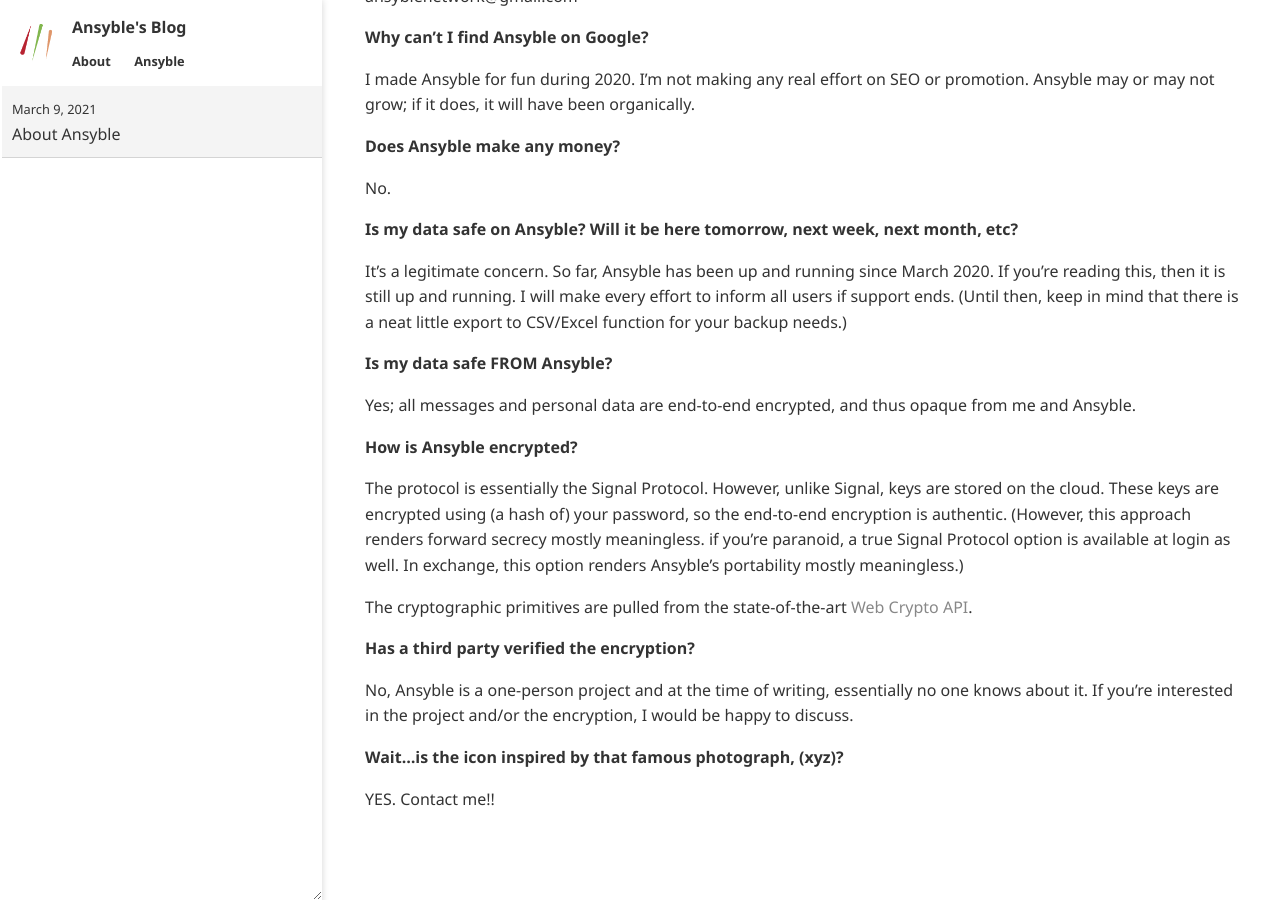
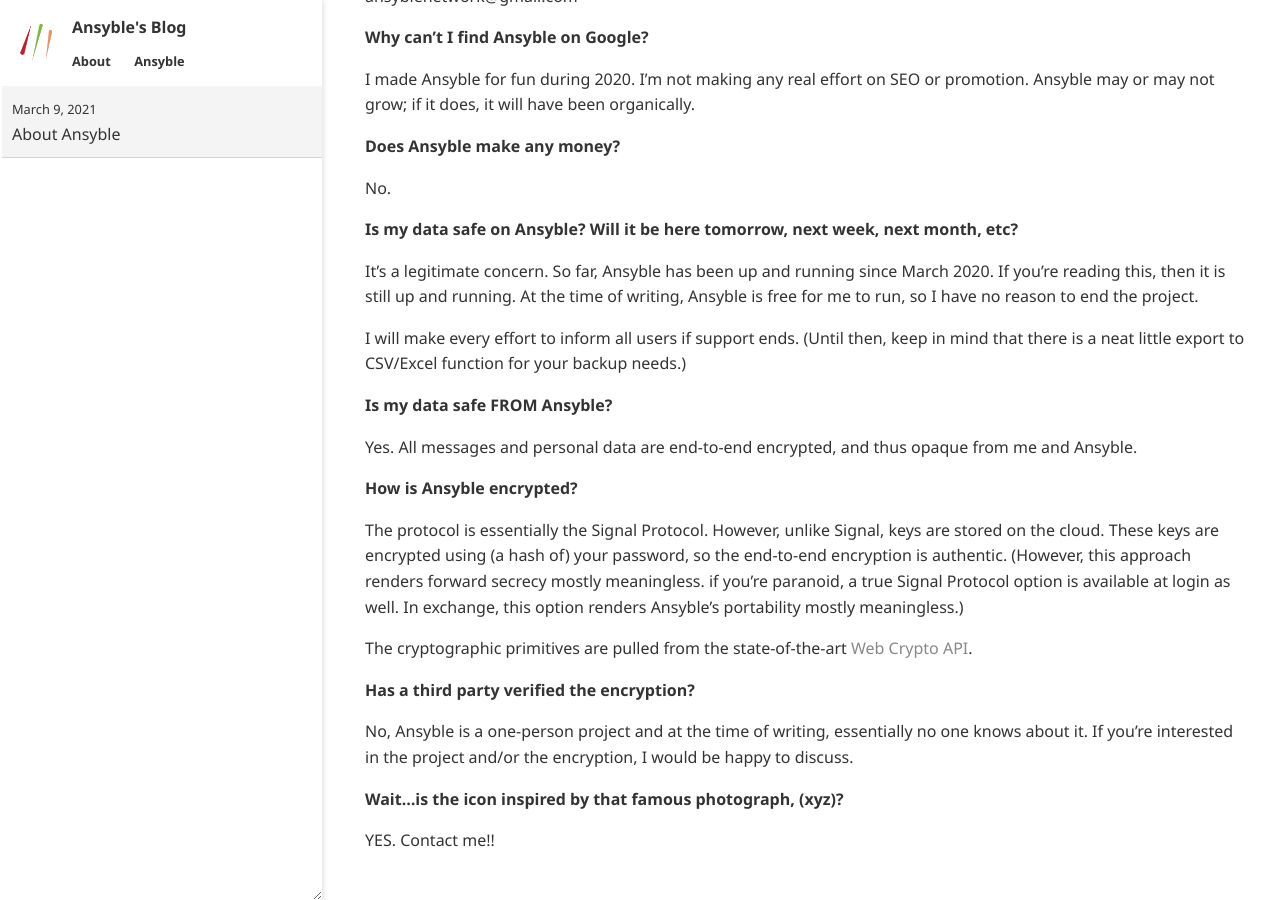
Before and after one commit to ansyblenetwork/ansybleblog, a Jekyll site: the page built from _posts/2021-03-09-about-ansyble.md, in a window 1280 px wide and 900 px high, scrolled down 666 px. Built offline with Jekyll 4.4.1, drawn with Linux system fonts in a browser that asks for light colours; before the commit the page ends 1529 px from its top, so only the background shows below that.

Commit message:
Update 2021-03-09-about-ansyble.md

```diff
--- a/_posts/2021-03-09-about-ansyble.md
+++ b/_posts/2021-03-09-about-ansyble.md
@@ -29,11 +29,13 @@
 
 #### Is my data safe on Ansyble? Will it be here tomorrow, next week, next month, etc?
 
-It's a legitimate concern. So far, Ansyble has been up and running since March 2020. If you're reading this, then it is still up and running. I will make every effort to inform all users if support ends. (Until then, keep in mind that there is a neat little export to CSV/Excel function for your backup needs.)
+It's a legitimate concern. So far, Ansyble has been up and running since March 2020. If you're reading this, then it is still up and running. At the time of writing, Ansyble is free for me to run, so I have no reason to end the project.
+
+I will make every effort to inform all users if support ends. (Until then, keep in mind that there is a neat little export to CSV/Excel function for your backup needs.)
 
 #### Is my data safe FROM Ansyble?
 
-Yes; all messages and personal data are end-to-end encrypted, and thus opaque from me and Ansyble.
+Yes. All messages and personal data are end-to-end encrypted, and thus opaque from me and Ansyble.
 
 #### How is Ansyble encrypted?
 
```
